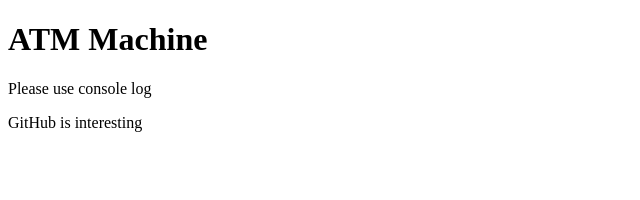
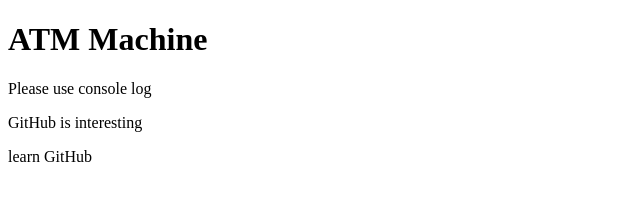
Before and after one commit to jazzz2019/my-first-repo, a plain HTML site: page index.html in a window 1280 px wide. Shown: the whole page, without its empty margins (0-640 px from the left). Drawn offline with Linux system fonts and the light colour scheme.

Commit message:
This is my second commit

```diff
--- a/index.html
+++ b/index.html
@@ -10,6 +10,8 @@
     <h1>ATM Machine</h1>
     <p>Please use console log</p>
     <p>GitHub is interesting</p>
+    <p>learn GitHub</p>
+
 </body>
 
 </html>
```
